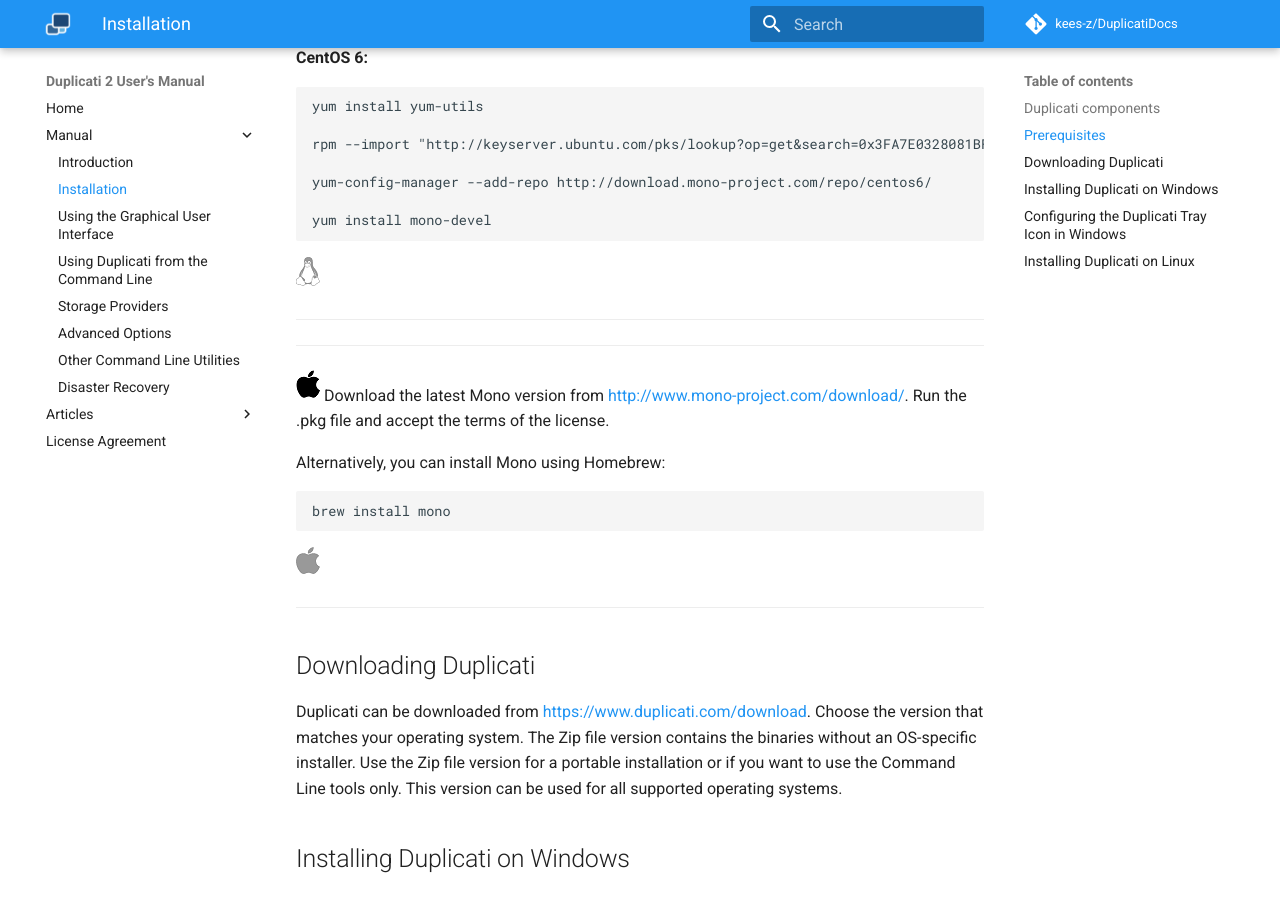
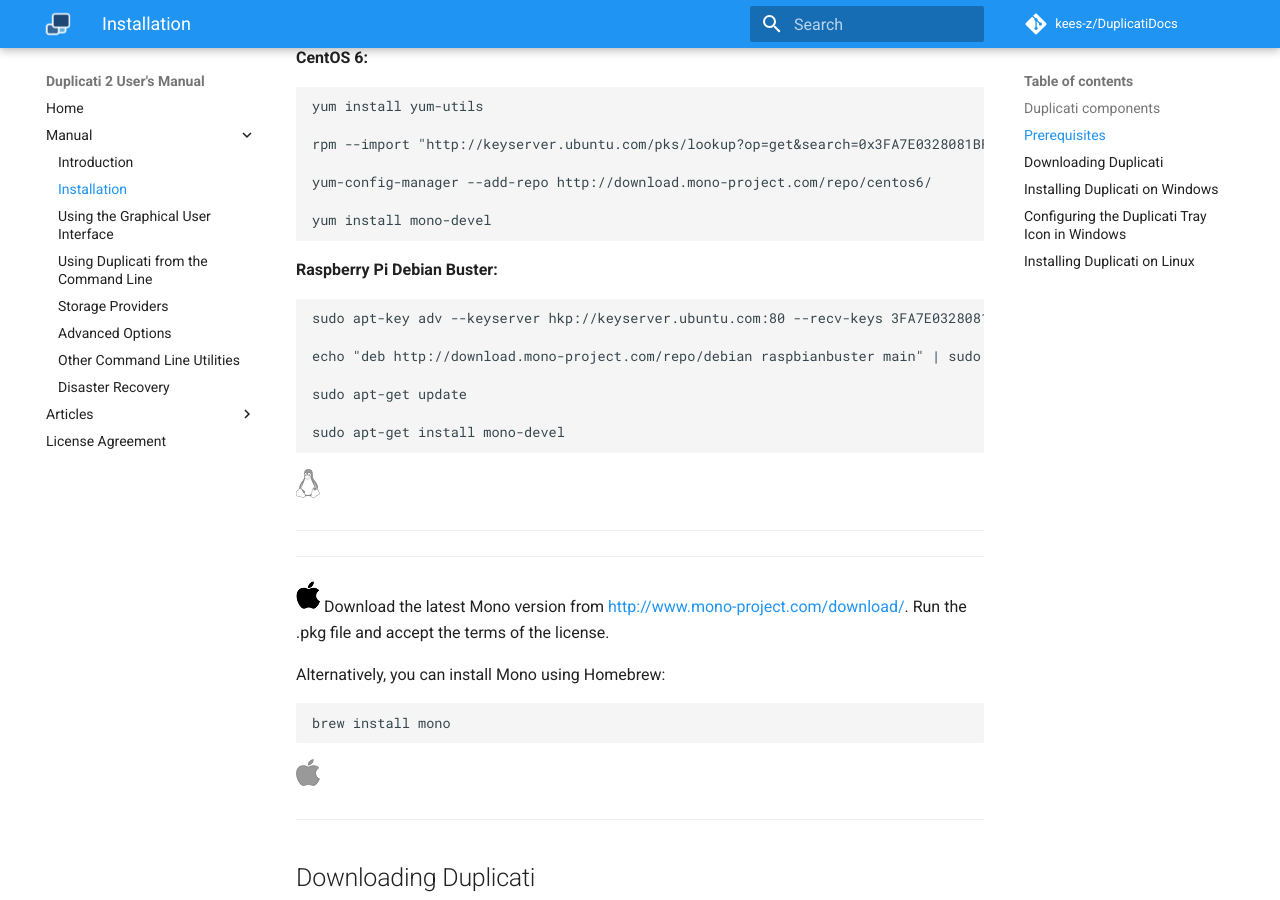
Before and after one commit to kees-z/DuplicatiDocs, an MkDocs documentation site: the page built from docs/02-installation.md, in a window 1280 px wide and 900 px high, scrolled down 4775 px. Built offline with MkDocs 1.6.1 and Material for MkDocs 9.7.7, drawn with Linux system fonts in a browser that asks for light colours; comment, search, counter and statistics services are not loaded; old or Windows-style settings are respelled for this version of MkDocs.

Commit message:
Update 02-installation.md

````diff
--- a/docs/02-installation.md
+++ b/docs/02-installation.md
@@ -187,6 +187,19 @@ yum-config-manager --add-repo http://download.mono-project.com/repo/centos6/
 yum install mono-devel
 
 ```
+
+**Raspberry Pi Debian Buster:**
+```nohighlight
+sudo apt-key adv --keyserver hkp://keyserver.ubuntu.com:80 --recv-keys 3FA7E0328081BFF6A14DA29AA6A19B38D3D831EF
+
+echo "deb http://download.mono-project.com/repo/debian raspbianbuster main" | sudo tee /etc/apt/sources.list.d/mono-official.list
+
+sudo apt-get update
+
+sudo apt-get install mono-devel
+
+```
+
 ![](icon_linux_end.png)
 
 *****
````
